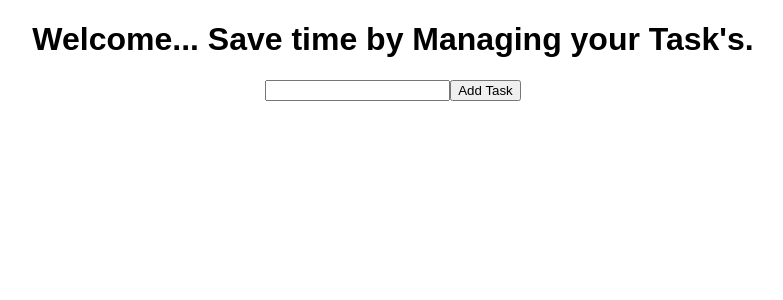
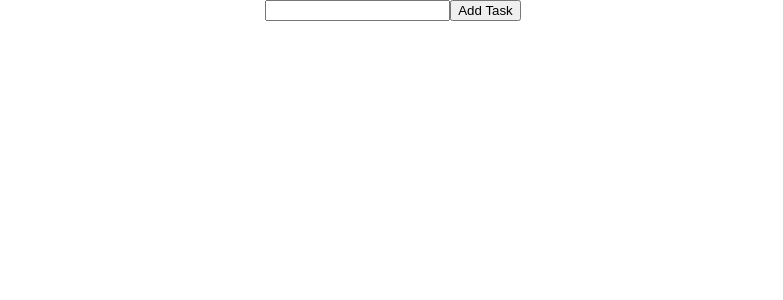
Before and after one commit to Maruf512/my_first_react_app, a React (Create React App) app: page / in a window 1280 px wide. Shown: the top 300 px of the page, without its empty margins (247-1030 px from the left). Built offline with nearby package versions, Linux system fonts and the light colour scheme.

Commit message:
removed title

```diff
--- a/src/App.js
+++ b/src/App.js
@@ -41,7 +41,6 @@ function App() {
 
     return (
         <div className="App">
-            <h1>Welcome... Save time by Managing your Task's.</h1>
             <div className="addTaskDiv">
                 <input type="text" onChange={handleChange} />
                 <button onClick={addTask}>Add Task</button>
```
